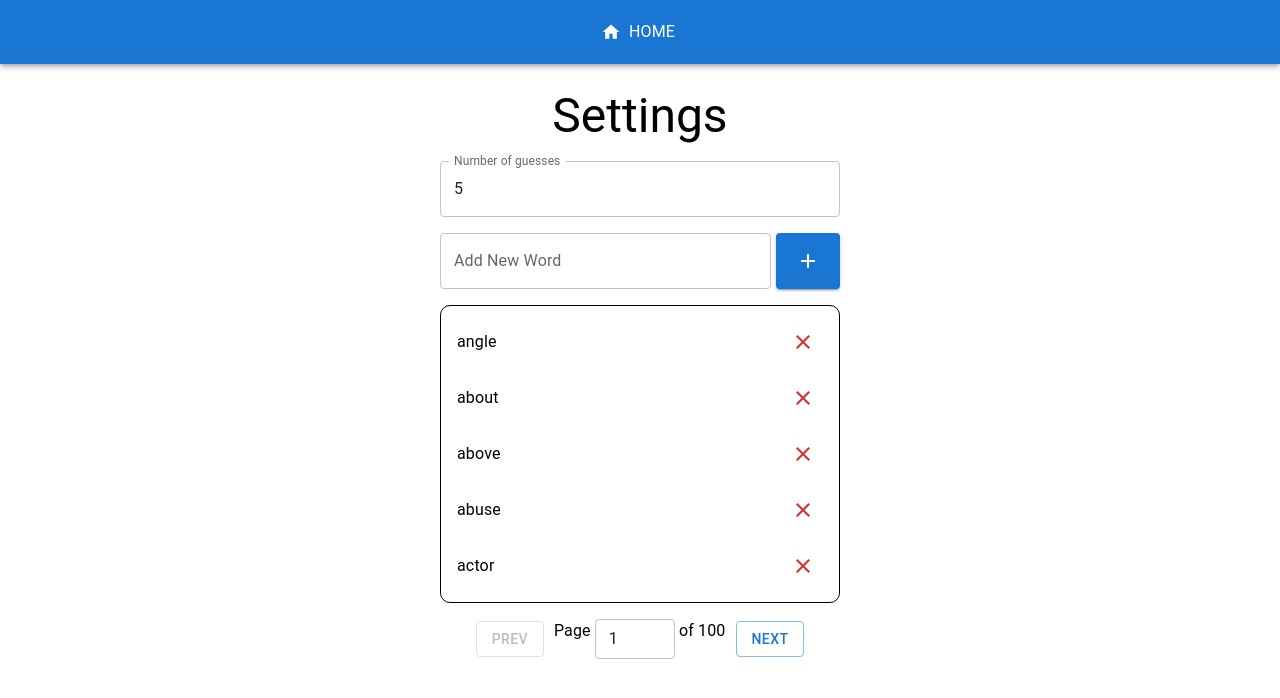
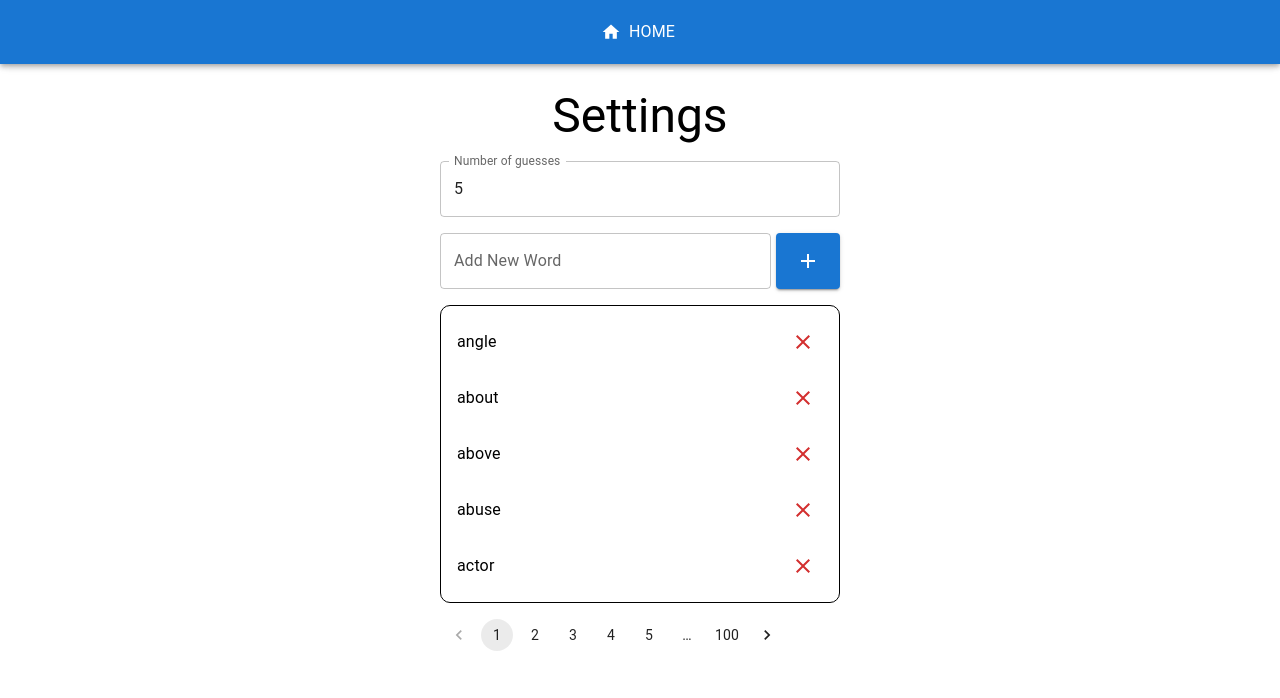
Before and after one commit to jlimbu1/Wordle-Client, a React (Vite) app: page / in a window 1280 px wide. Both pictures are taken after a click on the button "SETTINGS". Shown: the top 698 px of the page. Built offline with nearby package versions, Linux system fonts and the light colour scheme.

Commit message:
Update(Settings)componenize list with pagination

```diff
--- /dev/null
+++ b/src/components/ListView.tsx
@@ -0,0 +1,40 @@
+import { List, ListItem, ListItemText, Pagination } from "@mui/material";
+
+type ListViewProps = {
+  currentItems: string[];
+  slot: (index: number) => React.ReactNode;
+  sx: object;
+  totalPages: number;
+  currentPage: number;
+  paginate: (pageNumber: number) => void;
+};
+
+const ListView: React.FC<ListViewProps> = ({
+  currentItems,
+  slot,
+  sx,
+  totalPages,
+  currentPage,
+  paginate,
+}) => {
+  return (
+    <>
+      <List sx={sx}>
+        {currentItems.map((content: string, index: number) => (
+          <ListItem key={content} sx={{ justifyContent: "space-between" }}>
+            <ListItemText primary={content} />
+            {slot(index)}
+          </ListItem>
+        ))}
+      </List>
+      <Pagination
+        count={totalPages}
+        page={currentPage}
+        onChange={(event, page) => paginate(page)}
+        sx={{ marginTop: 2, justifyContent: "center" }}
+      />
+    </>
+  );
+};
+
+export default ListView;
--- a/src/pages/Settings.tsx
+++ b/src/pages/Settings.tsx
@@ -1,17 +1,8 @@
 import React, { useState, useEffect } from "react";
-import {
-  Typography,
-  TextField,
-  Box,
-  Button,
-  List,
-  ListItem,
-  ListItemText,
-  IconButton,
-} from "@mui/material";
+import { Typography, TextField, Box, Button, IconButton } from "@mui/material";
 import { Add as AddIcon, Clear as ClearIcon } from "@mui/icons-material";
-import { words } from "../data/data";
-import { debounce } from "lodash";
+import ListView from "../components/ListView";
+import debounce from "lodash";
 
 const SettingsPage = () => {
   const localMaxGuesses = parseInt(
@@ -69,16 +60,8 @@ const SettingsPage = () => {
   const currentItems = wordList.slice(indexOfFirstItem, indexOfLastItem);
   const totalPages = Math.ceil(wordList.length / itemsPerPage);
 
-  const paginate = (pageNumber: number) => {
-    setCurrentPage(pageNumber);
-  };
-
-  const handlePageChange = (e: React.ChangeEvent<HTMLInputElement>) => {
-    const pageNumber = parseInt(e.target.value);
-
-    if (pageNumber > 0 && pageNumber <= totalPages) {
-      setCurrentPage(pageNumber);
-    }
+  const handlePagination = (page: number) => {
+    setCurrentPage(page);
   };
 
   return (
@@ -110,66 +93,26 @@ const SettingsPage = () => {
           <AddIcon />
         </Button>
       </Box>
-      {/* TODO: turn the paginated list into a component and add search function */}
-      <List
+      <ListView
+        currentItems={currentItems}
+        slot={(index: number) => (
+          <IconButton
+            color="error"
+            onClick={() => handleRemoveWord(indexOfFirstItem + index)}
+            aria-label="remove word"
+          >
+            <ClearIcon />
+          </IconButton>
+        )}
         sx={{
           border: "1px solid black",
           borderRadius: "10px",
           maxWidth: 500,
-          maxHeight: 400,
-          overflowY: "scroll",
         }}
-      >
-        {currentItems.map((word, index) => (
-          <ListItem key={word} sx={{ justifyContent: "space-between" }}>
-            <ListItemText primary={word} />
-            <IconButton
-              color="error"
-              onClick={() => handleRemoveWord(indexOfFirstItem + index)}
-              aria-label="remove word"
-            >
-              <ClearIcon />
-            </IconButton>
-          </ListItem>
-        ))}
-      </List>
-      <Box
-        sx={{
-          margin: 2,
-          display: "flex",
-          justifyContent: "center",
-          alignItems: "center",
-          gap: "10px",
-        }}
-      >
-        <Button
-          variant="outlined"
-          onClick={() => paginate(currentPage - 1)}
-          disabled={currentPage === 1}
-        >
-          Prev
-        </Button>
-        <Typography variant="body1">
-          Page{" "}
-          <TextField
-            type="number"
-            variant="outlined"
-            size="small"
-            value={currentPage}
-            onChange={handlePageChange}
-            sx={{ width: 80 }}
-          />{" "}
-          of {totalPages}
-        </Typography>
-
-        <Button
-          variant="outlined"
-          onClick={() => paginate(currentPage + 1)}
-          disabled={indexOfLastItem >= wordList.length}
-        >
-          Next
-        </Button>
-      </Box>
+        totalPages={totalPages}
+        currentPage={currentPage}
+        paginate={handlePagination}
+      />
     </Box>
   );
 };
```
